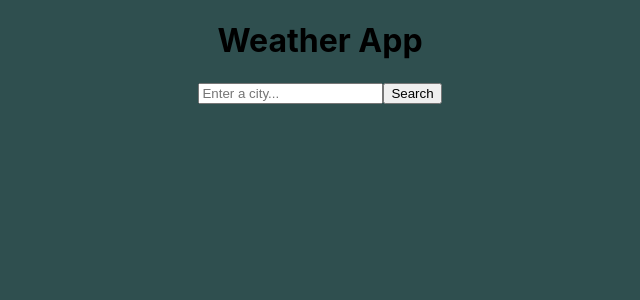
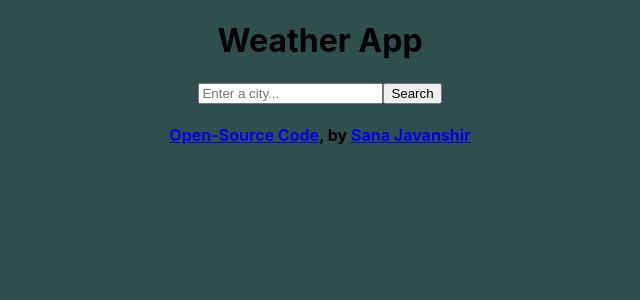
Before and after one commit to SanaJVN/react-app-W04, a React (Create React App) app: page / in a window 1280 px wide. Shown: the top 300 px of the page, without its empty margins (320-960 px from the left). Built offline with nearby package versions, Linux system fonts and the light colour scheme.

Commit message:
Added links below

```diff
--- a/package.json
+++ b/package.json
@@ -10,6 +10,7 @@
     "react": "^18.2.0",
     "react-dom": "^18.2.0",
     "react-scripts": "5.0.1",
+    "sass": "^1.64.1",
     "web-vitals": "^2.1.4"
   },
   "scripts": {
--- a/src/index.js
+++ b/src/index.js
@@ -11,6 +11,10 @@ root.render(
   <div className="App">
     <h1>Weather App</h1>
     <App />
+    <h4>
+      <a href="https://github.com/SanaJVN/react-app-W04">Open-Source Code</a>,{" "}
+      by <a href="mailto:saanaa.jvn@gmail.com">Sana Javanshir</a>
+    </h4>
   </div>
 );
 
```
Also changed, not shown: 1 other file (tests, documents, lock files or other folders).
